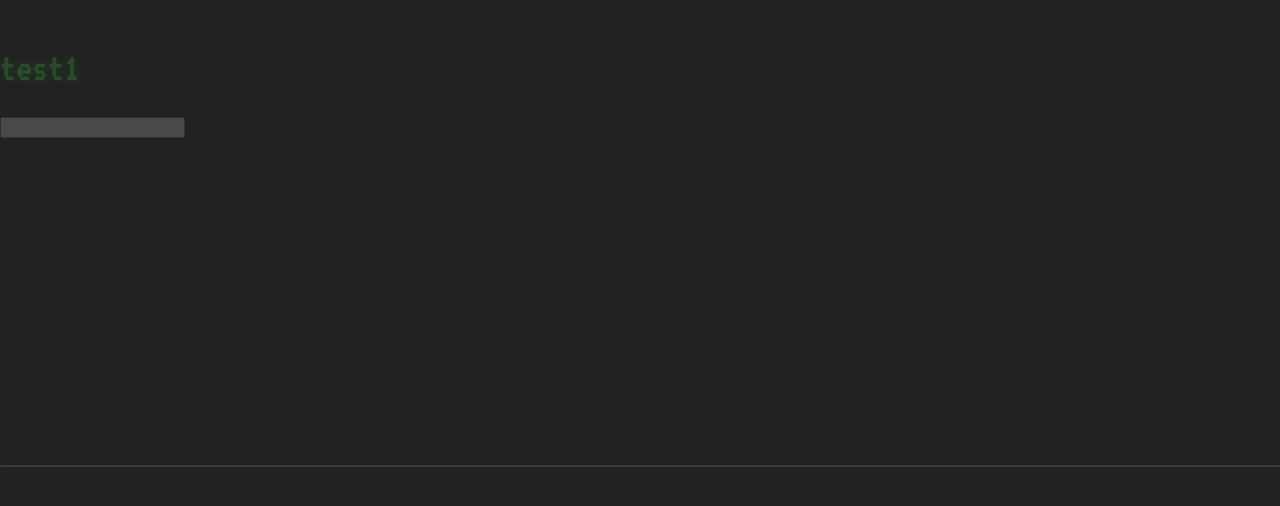
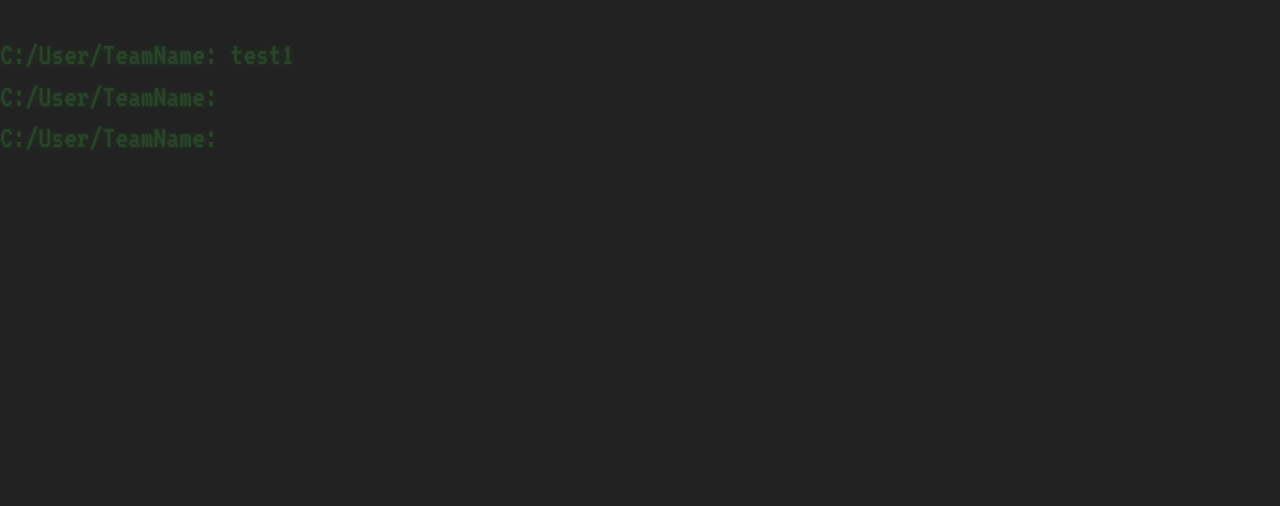
Before and after one commit to ayaazuddin/Cicada_frontend, a React (Create React App) app: page / in a window 1280 px wide. Shown: the top 506 px of the page. Built offline with nearby package versions, Linux system fonts and the light colour scheme.

Commit message:
Made prettier

```diff
--- a/src/App.css
+++ b/src/App.css
@@ -7,12 +7,11 @@ body {
     z-index: 2;
     background: #222;
     font-family: 'VT323', monospace;
-    z-index: 2;
 
 
     color: transparent;
     margin:0;
-    font-size: 250%;
+    font-size: 200%;
     font-weight: normal;
     line-height: 1.3;
     text-shadow:
@@ -23,10 +22,9 @@ body {
         -3px 0 6px rgba(0,255,0,0.3),
         5px 0 8px rgba(0,255,0,0.1),
         -5px 0 8px rgba(0,255,0,0.1);
+}
 
 
-
-}
 
 #rasterline{
     animation-iteration-count: infinite;
--- a/src/components/Terminal.js
+++ b/src/components/Terminal.js
@@ -1,6 +1,6 @@
 import React from 'react'
-import {useState,useEffect} from 'react'
-
+import {useState} from 'react'
+import '../styles/Terminal.css'
 
 function Terminal() {
 
@@ -28,12 +28,14 @@ function Terminal() {
 
     const [Qid,setQid] = useState(questions[0]['id'])
     const [count,setCount] = useState(1)
-
+    const [userInput,setUserInput] = useState([])
 
     const handleSubmit = e => {
     if (ans === questions[Qid]['answer'])
     {
         alert("right Answer")
+        userInput.push(ans)
+        console.log(userInput)
         setQid((Qid) => Qid + 1)
         setCount((count) => count + 1)
     }
@@ -50,30 +52,65 @@ function Terminal() {
 
 
     const handleKeypress = e => {
-      if (e.key === "Enter") {
-          handleSubmit();
-      }
+
+        if (e.key === "Enter") {
+            handleSubmit();
+        }
     };
+
+    function resizeInput() {
+        this.style.width = this.value.length + "ch";
+    }
 
     const handleChange = e => {
         setAns(e.target.value);
       };
 
+            return (
+                <div className="Content">
+                {/* <div id="ascii">
 
-            return (
-                <>
+
+         ++01100101 01110101++            =ඏ=             ++10101110 10100110++
+       +011100110110   01001111000      0♢0Ŧ0♢0     00011110010   011011001110+
+   +0110010001100101 0110000101100100   000卄000   0010011010000110 1010011000100110+
+    +01101101011000010111001001101011++00+0卄00++++11010110010011101000011010110110+
+        0111001101100  0010110111001100100`⁆⁅´0010011001110110100  0011011001110
+              011001100 110000101110010++=`⁆⁅´=++010011101000011 001100110
+                +01 10100001100101011 10010ʞk01001 11010100110000101 10+
+                     +0111010001101111  +01ʞk10+  1111011000101110+
+                         +110101011011  00.∴.00  110110101011+
+                          +01100101     0+1ʞk1+0    10100110+
+                          +1100101     +0+.∴.+0+     1010011+
+                            +1110010   +0+.∴.+0+   0100111+
+                              +1110100  01 ∴ 10  0010111+
+                                        10 ∴ 01
+                                        10`∵´01
+                                         00.00
+                                          : :
+            </div> */}
+
+
                 {ques.slice(0,count).map((q)=>
-                    <div key="`{count}`">
-                        {q.question}
+                    <div key={`que-${q.id}`} className="Question">
+                        C:/User/TeamName: {q.question}
                         <br></br>
-                        <input
-                            onChange={handleChange}
-                            onKeyPress={handleKeypress}
-                        />
+
+                        C:/User/TeamName: {userInput[q.id]}
+
+
                     </div>
                 )}
-                </>
+
+                  C:/User/TeamName: <input
+                        onChange={handleChange}
+                        onKeyPress={handleKeypress}
+                        autofocus
+                        />
+                </div>
             )
 }
 
+
+
 export default Terminal
--- /dev/null
+++ b/src/styles/Terminal.css
@@ -0,0 +1,73 @@
+@keyframes cursor {
+    5% {
+      text-shadow:
+      0 0 0px rgba(255,255,255,0.4),
+      0 0 1px rgba(0,255,0,1),
+      0 0 2px rgba(0,255,0,0.5),
+      3px 0 6px rgba(0,255,0,0.3),
+      -3px 0 6px rgba(0,255,0,0.3),
+      5px 0 8px rgba(0,255,0,0.1),
+      -5px 0 8px rgba(0,255,0,0.1);
+    }
+    45% {
+      text-shadow:
+      0 0 0px rgba(255,255,255,0.4),
+      0 0 1px rgba(0,255,0,1),
+      0 0 2px rgba(0,255,0,0.5),
+      3px 0 6px rgba(0,255,0,0.3),
+      -3px 0 6px rgba(0,255,0,0.3),
+      5px 0 8px rgba(0,255,0,0.1),
+      -5px 0 8px rgba(0,255,0,0.1);
+    }
+    55% {
+      text-shadow:
+        0 0 0px rgba(128,255,0,0),
+        0 0 1px rgba(0,255,0,0),
+        0 0 2px rgba(0,255,0,0);
+    }
+    95% {
+      text-shadow:
+        0 0 0px rgba(128,255,0,0),
+        0 0 1px rgba(0,255,0,0),
+        0 0 2px rgba(0,255,0,0);
+    }
+  }
+
+.cursor {
+    display: inline-block;
+    position: relative;
+    top: 0.05em;
+    left: -0.05em;
+    transform : scale(0.7,0.8);
+    -webkit-animation-name: cursor;
+    -webkit-animation-duration: 1s;
+    -webkit-animation-iteration-count: infinite;
+    animation-name: cursor;
+    animation-duration: 1s;
+    animation-iteration-count: infinite;
+  }
+
+#ascii {
+    font-family: monospace;
+    white-space: pre;
+}
+
+input{
+    width:800px;
+    font-family: 'VT323', monospace;
+    border: 0px;
+    outline: none;
+    font-size: 90%;
+    color: rgb(103,252,103);
+      font-weight: normal;
+      line-height: 1.3;
+      text-shadow:
+          0 0 0px rgba(255,255,255,0.4),
+          0 0 1px rgba(0,255,0,1),
+          0 0 2px rgba(0,255,0,0.5),
+          3px 0 6px rgba(0,255,0,0.3),
+          -3px 0 6px rgba(0,255,0,0.3),
+          5px 0 8px rgba(0,255,0,0.1),
+          -5px 0 8px rgba(0,255,0,0.1);
+      background-color: #222;
+  }
```
